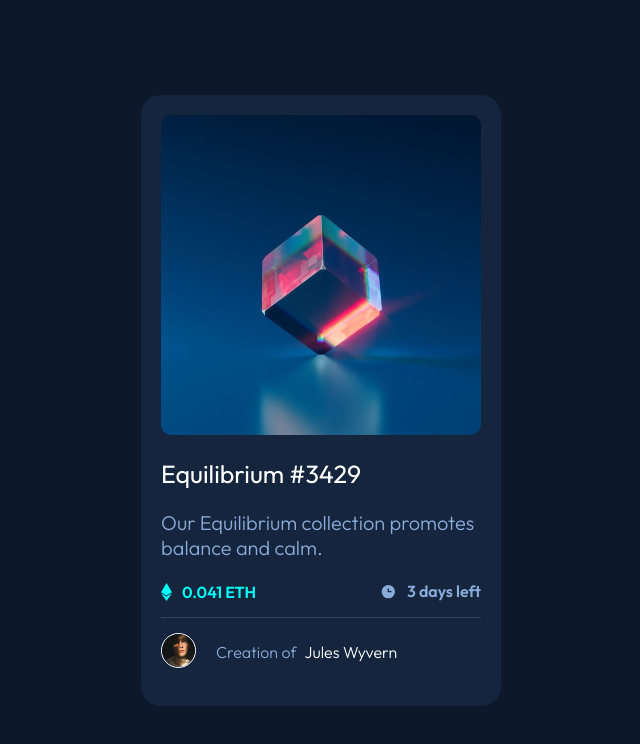
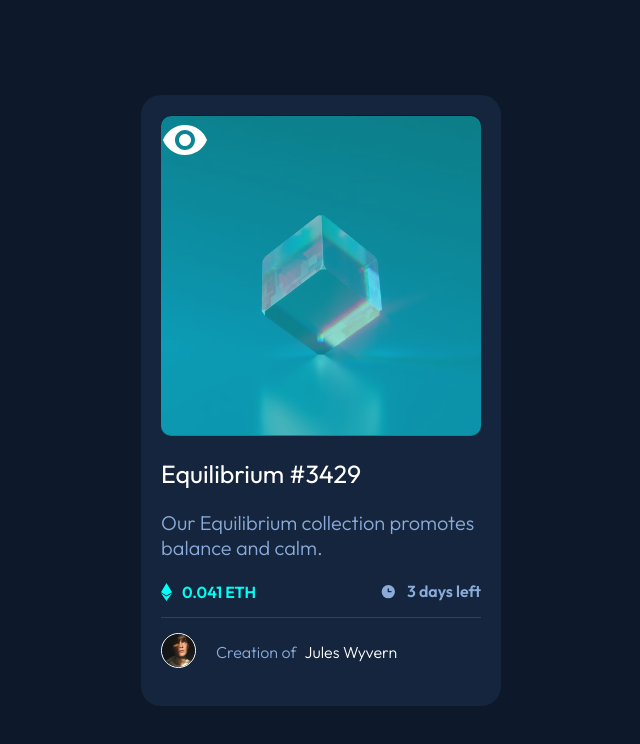
Before and after one commit to Ashesh-Mondal/NFT-preview-card-component, a plain HTML site: page index.html in a window 1280 px wide. Shown: the whole page, without its empty margins (319-959 px from the left). Drawn offline with Linux system fonts and the light colour scheme.

Commit message:
Placing an extra layer on top of the image for the hover effect

```diff
--- a/index.html
+++ b/index.html
@@ -16,9 +16,11 @@
 <body>
 
   <div class="container">
-    <div class="image-container active">
-      <!-- <svg width="48" height="48" xmlns="http://www.w3.org/2000/svg"><g fill="none" fill-rule="evenodd"><path d="M0 0h48v48H0z"/><path d="M24 9C14 9 5.46 15.22 2 24c3.46 8.78 12 15 22 15 10.01 0 18.54-6.22 22-15-3.46-8.78-11.99-15-22-15Zm0 25c-5.52 0-10-4.48-10-10s4.48-10 10-10 10 4.48 10 10-4.48 10-10 10Zm0-16c-3.31 0-6 2.69-6 6s2.69 6 6 6 6-2.69 6-6-2.69-6-6-6Z" fill="#FFF" fill-rule="nonzero"/></g></svg> -->
+    <div class="image-container">
       <img src="./images/image-equilibrium.jpg" alt="">
+      <div class="img-view">
+        <svg width="48" class="active" height="48" xmlns="http://www.w3.org/2000/svg"><g fill="none" fill-rule="evenodd"><path d="M0 0h48v48H0z"/><path d="M24 9C14 9 5.46 15.22 2 24c3.46 8.78 12 15 22 15 10.01 0 18.54-6.22 22-15-3.46-8.78-11.99-15-22-15Zm0 25c-5.52 0-10-4.48-10-10s4.48-10 10-10 10 4.48 10 10-4.48 10-10 10Zm0-16c-3.31 0-6 2.69-6 6s2.69 6 6 6 6-2.69 6-6-2.69-6-6-6Z" fill="#FFF" fill-rule="nonzero"/></g></svg>
+      </div>
     </div>
 
     <div class="text-container">
--- a/style.css
+++ b/style.css
@@ -29,6 +29,19 @@ body{
     border-radius: 2rem;
 }
 
+.container .image-container .img-view{
+    background: hsla(178, 80%, 50%, 0.5);
+    position: absolute;
+    width: 320px;
+    height: 320px;
+    top: 50.5%;
+    left: 50%;
+    transform: translate(-50%, -90%);
+    transform-origin: center;
+    border-radius: 1rem;
+    opacity: 1;
+}
+
 .container .image-container img{
     width: 32rem;
     object-fit: cover;
@@ -36,6 +49,17 @@ body{
     border-radius: 1rem;
     margin: 2rem;
 }
+
+
+
+/* ######################### active statue styling ############################ */
+
+.container .image-container img:hover{
+    cursor: pointer;
+    opacity: 2;
+}
+
+/* ########################### text-container styling ############################# */
 
 .container .text-container{
     margin: 0 2rem;
```
